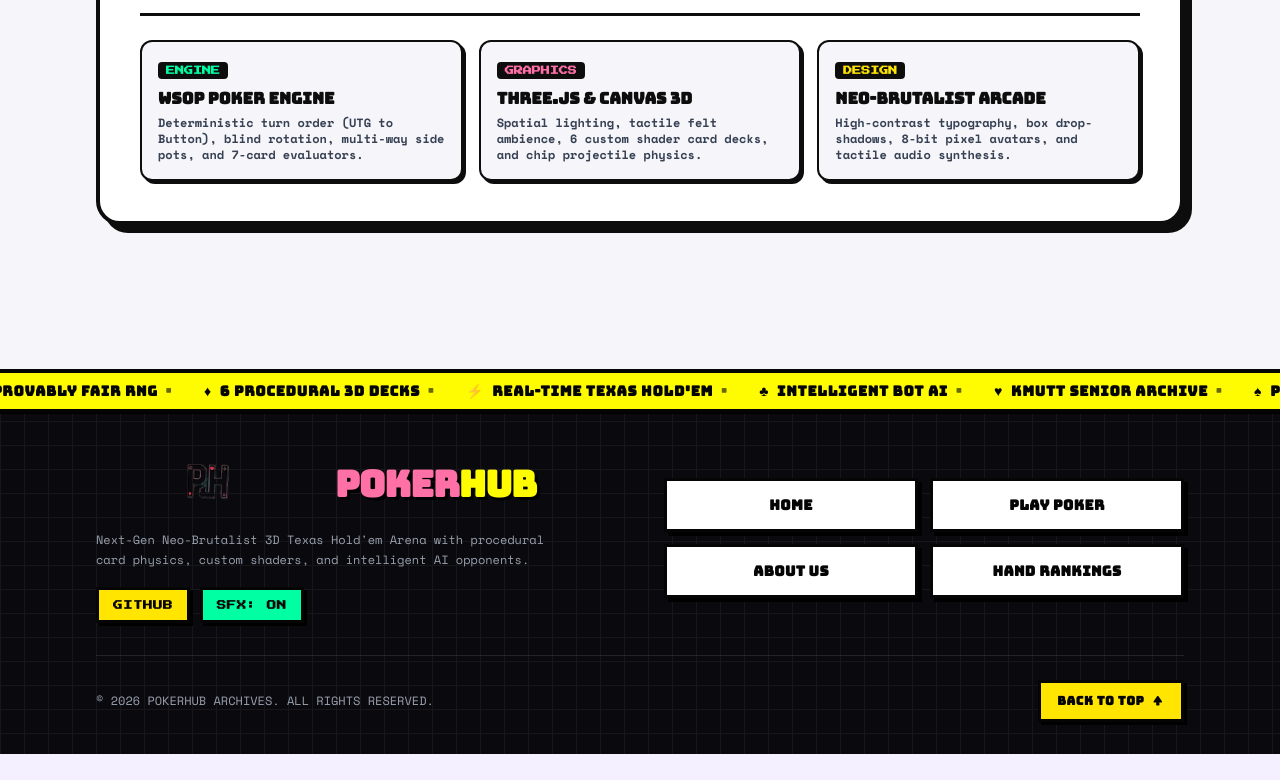
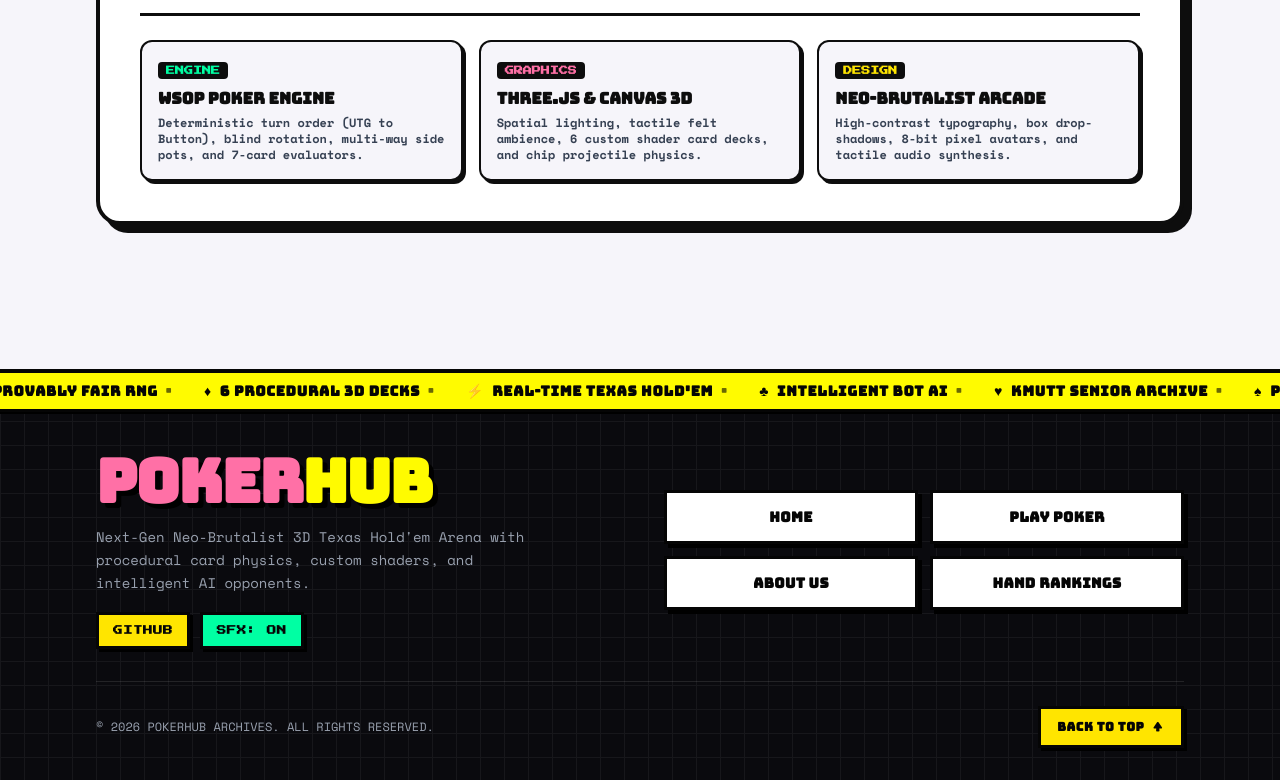
Before and after one commit to Hujifaq/POKEHUB, a Next.js app: page /about in a window 1280 px wide. Shown: the part 1200-1980 px from the top of the page. Before the commit the page ends 1954 px from the top, so only its background shows below. Built offline with nearby package versions, Linux system fonts and the light colour scheme.

Commit message:
Last-fixedBugs

```diff
--- a/src/app/components/Footer.js
+++ b/src/app/components/Footer.js
@@ -2,7 +2,6 @@
 
 import React, { useState } from 'react'
 import Link from 'next/link'
-import Floating3DLogo from './Floating3DLogo'
 import { SoundEngine } from './SoundEngine'
 import HandRankingsModal from './HandRankingsModal'
 
@@ -118,29 +117,25 @@
 
           {/* COLUMN 1: Brand, Tagline & Socials */}
           <div className="flex flex-col gap-3.5">
-            <div className="flex items-center gap-3.5">
-              <Floating3DLogo
+            <div
+              className="inline-flex items-center group cursor-pointer select-none transition-transform duration-200 hover:scale-[1.02] active:scale-95 w-fit"
               onClick={() => {
                 SoundEngine.playClick()
                 scrollToTop()
               }}
-              />
-              <div
-                className="inline-flex items-center group cursor-pointer select-none transition-transform duration-200 hover:scale-[1.03] active:scale-95"
-                onClick={() => SoundEngine.playClick()}
+              title="Click to scroll to top"
             >
-                <span className="font-display text-3xl sm:text-4xl font-black tracking-tight uppercase transition-all duration-300">
-                  <span className="text-[#FF70A6] drop-shadow-[3px_3px_0px_#000000] group-hover:drop-shadow-[0_0_16px_rgba(255,112,166,0.8)] transition-all">
+              <span className="font-display text-4xl sm:text-5xl md:text-6xl font-black tracking-tight uppercase transition-all duration-300">
+                <span className="text-[#FF70A6] drop-shadow-[3.5px_3.5px_0px_#000000] sm:drop-shadow-[5px_5px_0px_#000000] group-hover:drop-shadow-[0_0_20px_rgba(255,112,166,0.8)] transition-all">
                   POKER
                 </span>
-                  <span className="text-accent-yellow drop-shadow-[3px_3px_0px_#000000] group-hover:drop-shadow-[0_0_16px_rgba(255,251,0,0.9)] transition-all">
+                <span className="text-accent-yellow drop-shadow-[3.5px_3.5px_0px_#000000] sm:drop-shadow-[5px_5px_0px_#000000] group-hover:drop-shadow-[0_0_20px_rgba(255,251,0,0.9)] transition-all">
                   HUB
                 </span>
               </span>
             </div>
-            </div>
 
-            <p className="font-mono-nb text-xs text-gray-400 max-w-md leading-relaxed">
+            <p className="font-mono-nb text-xs sm:text-sm text-gray-400 max-w-md leading-relaxed">
               Next-Gen Neo-Brutalist 3D Texas Hold'em Arena with procedural card physics, custom shaders, and intelligent AI opponents.
             </p>
 
```
Lines whose indentation alone changed are shown as unchanged.
